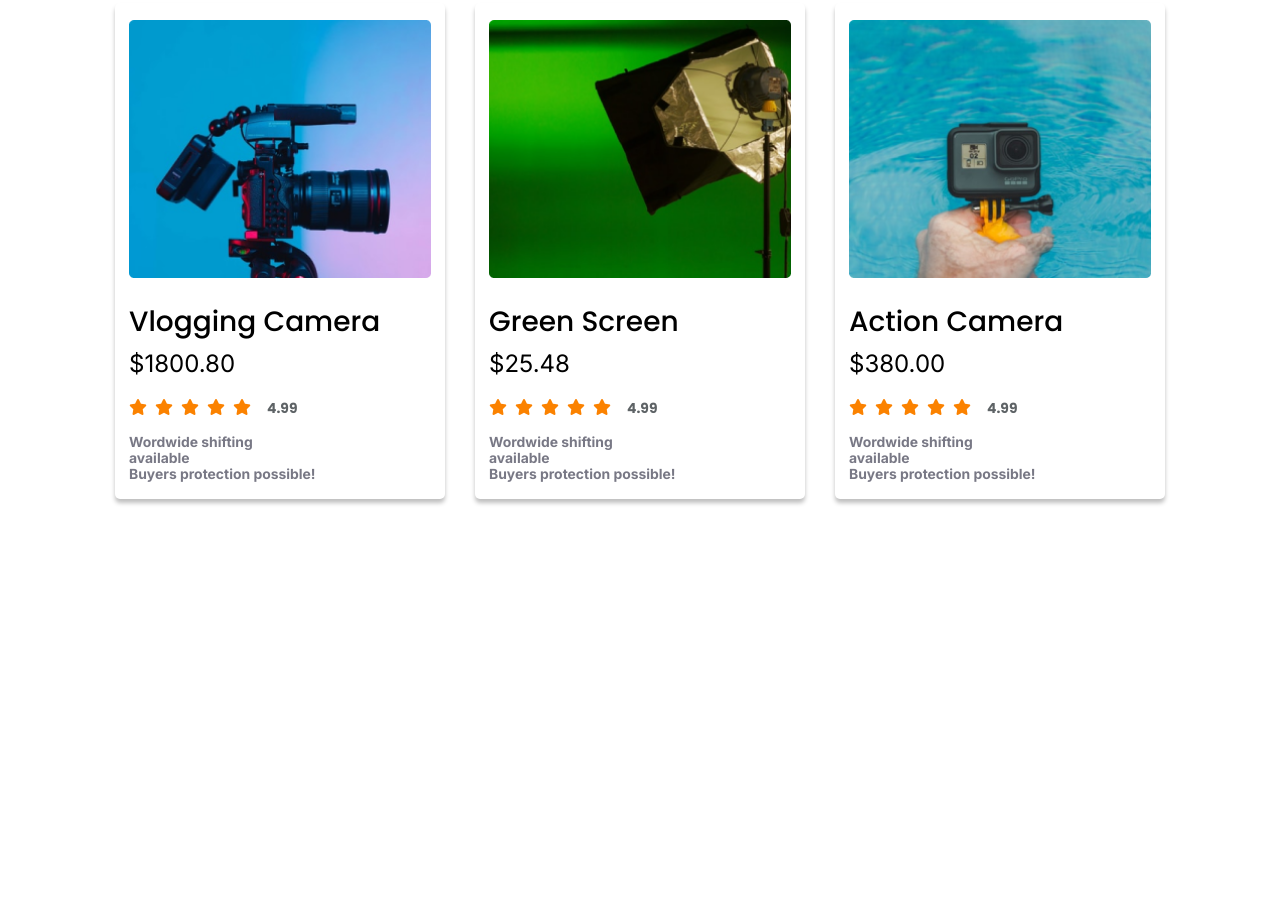
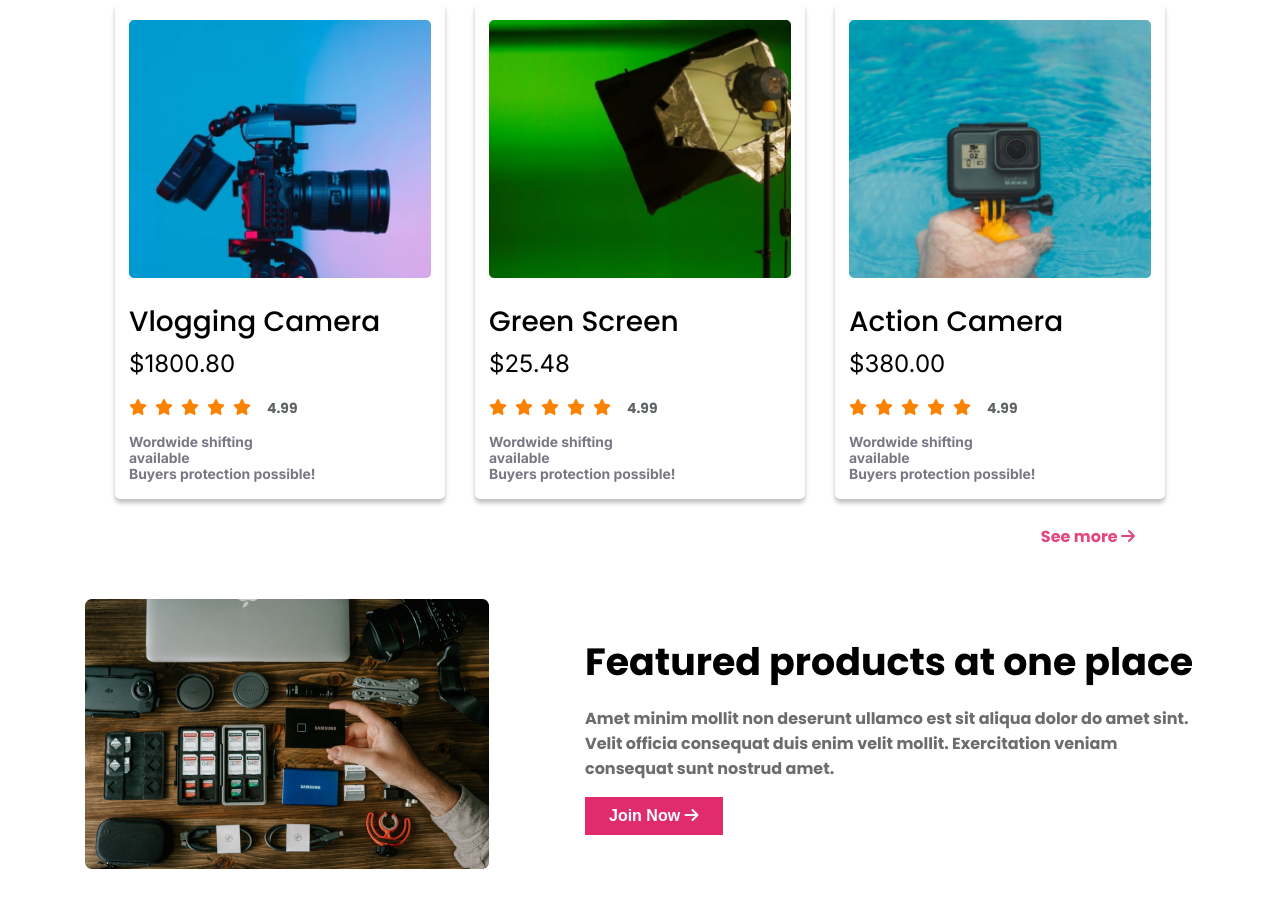
Before and after one commit to auntor0022/influencer-gear-shop, a plain HTML site: page index.html in a window 1280 px wide. Shown: the part 2040-2947 px from the top of the page. Before the commit the page ends 2589 px from the top, so only its background shows below. Drawn offline with Linux system fonts and the light colour scheme.

Commit message:
added features section

```diff
--- a/CSS/style.css
+++ b/CSS/style.css
@@ -99,6 +99,7 @@
 
 /* Popular collection related styles */
 .collection-container{
+  position: relative;
   max-width: 1050px;
   margin: 0 auto;
   /* margin-bottom: 50px; */
@@ -158,6 +159,43 @@
   font-size: 0.87rem;
   color: #787885;
 }
+.see-more{
+  position: absolute;
+  bottom: -50px;
+  right: 20px;
+  margin-right: 10px;
+  color: rgba(224, 44, 109, 0.87);
+  font-weight: bold;
+  font-size: 1rem;
+}
+
+
+/* Features section */
+.feature{
+  max-width: 1110px;
+  margin: 100px auto;
+  gap: 96px;
+  align-items: center;
+}
+.feature-title{
+  font-weight: bold;
+  font-size: 2.37rem;
+  margin-bottom: 16px;
+}
+.feature-description{
+  font-weight: bold;
+  font-size: 1rem;
+  color: #6C6C6C;
+  margin-bottom: 16px;
+}
+.feature-btn{
+  background-color: #E02C6D;
+  font-weight: bold;
+  font-size: 1rem;
+  color: white;
+  padding: 10px 24px;
+  border: none;
+}
 
 
 
@@ -197,7 +235,18 @@
   }
   .collection-img-container{
     grid-template-columns: repeat(1, 1fr);
-    margin-left: 28px;
+  }
+  .img-box{
+    place-self: center;
+  }
+  .feature{
+    flex-direction: column-reverse;
+    text-align: center;
+    padding: 20px;
+
+  }
+  .see-more{
+    margin-right: 30px;
   }
 
 }
--- a/index.html
+++ b/index.html
@@ -194,7 +194,18 @@
                         Buyers protection possible!</p>
                 </div>
             </div>
+            <h3 class="see-more">See more <i class="fa-solid fa-arrow-right"></i></h3>
         </section>
+
+        <!-- Features Section -->
+         <section class="feature display-flex">
+            <img src="images/gear.png" alt="" class="feature-img">
+            <div class="about-feature">
+                <h1 class="feature-title">Featured products at one place</h1>
+                <p class="feature-description">Amet minim mollit non deserunt ullamco est sit aliqua dolor do amet sint. Velit officia consequat duis enim velit mollit. Exercitation veniam consequat sunt nostrud amet.</p>
+                <button class="feature-btn">Join Now <i class="fa-solid fa-arrow-right"></i></button>
+            </div>
+         </section>
     </main>
 
     <footer></footer>
```
